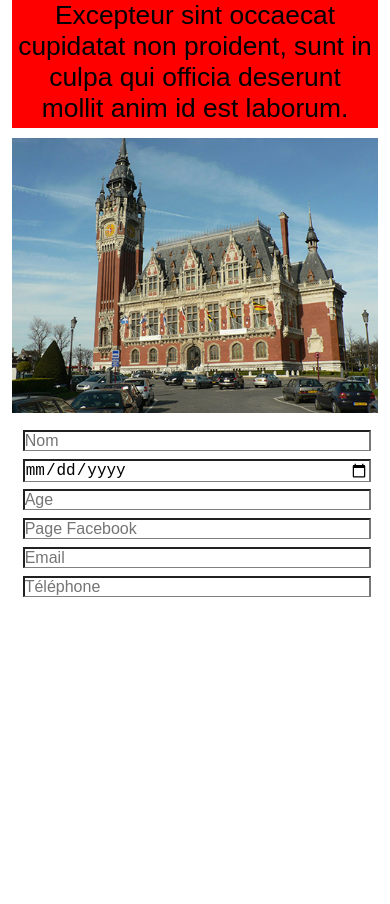
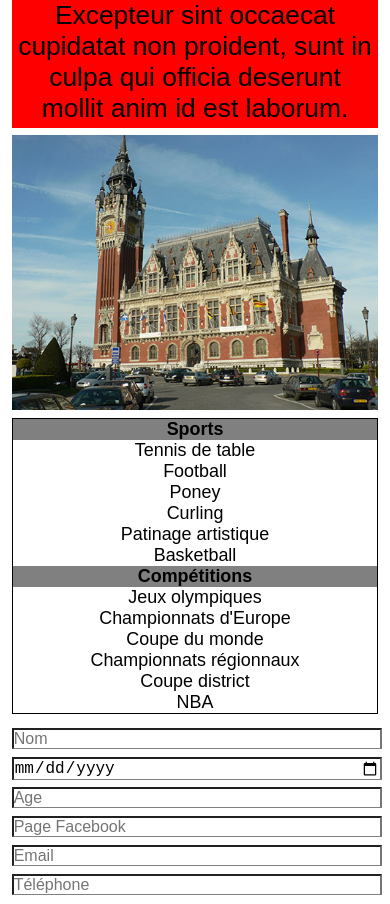
Before and after one commit to t4f7/TP2, a plain HTML site: page index.html in a window 390 px wide. Shown: the part 1603-2507 px from the top of the page. Before the commit the page ends 2215 px from the top, so only its background shows below. Drawn offline with Linux system fonts and the light colour scheme.

Commit message:
min px ratio

```diff
--- a/css/style.css
+++ b/css/style.css
@@ -42,7 +42,8 @@ h1{
 img{
   margin-left: auto;
   margin-right: auto;
-  padding: 10px 0 10px 0;
+  margin-top: 2%;
+  margin-bottom: 2%;
   align-content: center;
   display: block;
   width: 100%;
@@ -51,17 +52,54 @@ img{
 
 form{
   text-align: center;
-  margin-left: 3%;
-  margin-right: 3%;
+  margin:auto;
   display: block;
+  min-width: 450px;
+  max-width: 500px;
 }
 form input{
-  width: 50%;
+  width: 100%;
   font-size: 1rem;
   border-bottom: 1px solid grey;
 }
 
 
+table{
+  font-size: 0.7em;
+  border-collapse: collapse;
+
+  margin: auto;
+  margin-bottom: 2%;
+}
+
+th{
+  background-color: grey;
+}
+
+td,th{
+  border: 1px solid black;
+}
+
+@media all and (max-width: 900px){
+  td,th{
+    display: block;
+  }
+  td,th,table{
+    width: 100%;
+    max-width: 500px;
+    margin: auto;
+  }
+
+  th,td{
+    border: 0 none;
+    text-align: center;
+  }
+
+  table{
+    border: 1px solid black;
+    margin-bottom: 2%;
+  }
+}
 
 @media all and (max-width: 500px){
   p{
@@ -69,21 +107,23 @@ form input{
     font-size:1.65rem;
   }
 
-  form input{
-    width: 100%;
+   form {
+    max-width: 100%;
+    min-width: 0%;
   }
 
 }
 
 
-@media only screen and (-webkit-min-device-pixel-ratio:2){
+
+@media all and (-webkit-min-device-pixel-ratio:2){
   #iut{
     content: url("../images/logo-iut-hq.jpg");
     width: 300px;
     margin: 0 auto 0 auto;
   }
 
-  .formulaire input{
+   .formulaire input{
     font-size: 2rem;
   }
 }
--- a/index.html
+++ b/index.html
@@ -34,6 +34,29 @@
         <img src="images/calais.jpg" alt="Calais" >
       </section>
 
+      <table>
+        <tr>
+          <th>Sports</th>
+
+          <td>Tennis de table</td>
+          <td>Football</td>
+          <td>Poney</td>
+          <td>Curling</td>
+          <td>Patinage artistique</td>
+          <td>Basketball</td>
+        </tr>
+        <tr>
+          <th>Compétitions</th>
+
+          <td>Jeux olympiques</td>
+          <td>Championnats d'Europe</td>
+          <td>Coupe du monde</td>
+          <td>Championnats régionnaux</td>
+          <td>Coupe district</td>
+          <td>NBA</td>
+        </tr>
+      </table>
+
       <form class="formulaire" action="index.html" method="post">
         <input type="text" name="nom" placeholder="Nom"/>
         <input type="date" name="date" placeholder="Date de naissance"/>
@@ -43,13 +66,6 @@
         <input type="tel" name="tel" placeholder="Téléphone"/>
       </form>
     </p>
-    <table>
-      <tr>
-        <td></td>
-      </tr>
-      <tr>
 
-      </tr>
-    </table>
   </body>
 </html>
```
